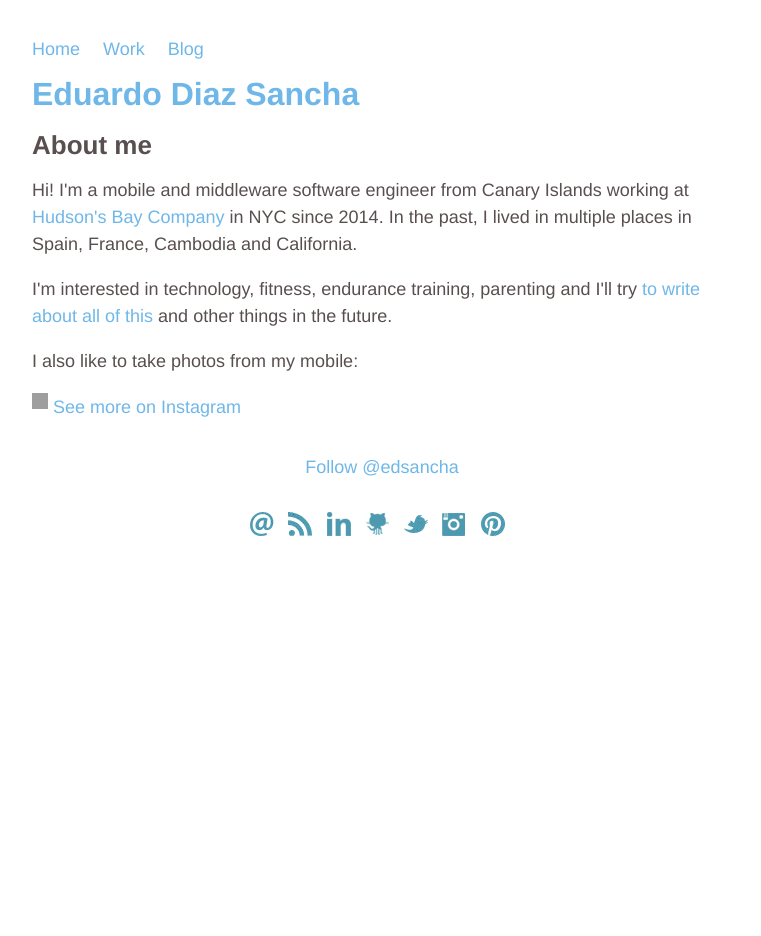
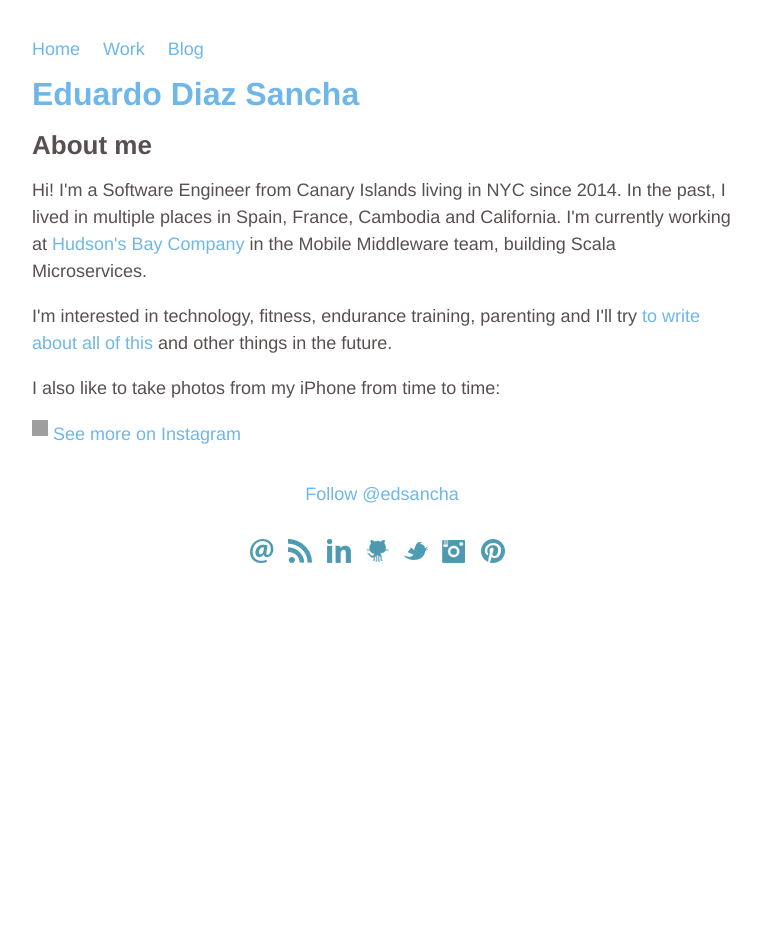
Before and after one commit to EdSancha/edsancha.github.io, a Jekyll site: the page built from index.html, in a window 1280 px wide. Shown: the whole page, without its empty margins (258-1019 px from the left). Built offline with Jekyll 4.4.1, drawn with Linux system fonts in a browser that asks for light colours; comment, search, counter and statistics services are not loaded; grey boxes are pictures that could not be loaded.

Commit message:
Update Home text

```diff
--- a/index.html
+++ b/index.html
@@ -10,7 +10,7 @@ title: Eduardo Diaz Sancha - Home
   <h2>About me</h2>
 
     <p>
-      Hi! I'm a mobile and middleware software engineer from Canary Islands working at <a href="http://www.hbc.com" rel="external nofollow" target="_blank">Hudson's Bay Company</a> in NYC since 2014. In the past, I lived in multiple places in Spain, France, Cambodia and California.
+      Hi! I'm a Software Engineer from Canary Islands living in NYC since 2014. In the past, I lived in multiple places in Spain, France, Cambodia and California. I'm currently working at <a href="http://www.hbc.com" rel="external nofollow" target="_blank">Hudson's Bay Company</a> in the Mobile Middleware team, building Scala Microservices.
     </p>
 
     <p>
@@ -18,7 +18,7 @@ title: Eduardo Diaz Sancha - Home
     </p>
 
     <p>
-      I also like to take photos from my mobile:
+      I also like to take photos from my iPhone from time to time:
     </p>
 
   <div id="instafeed"></div>
```
